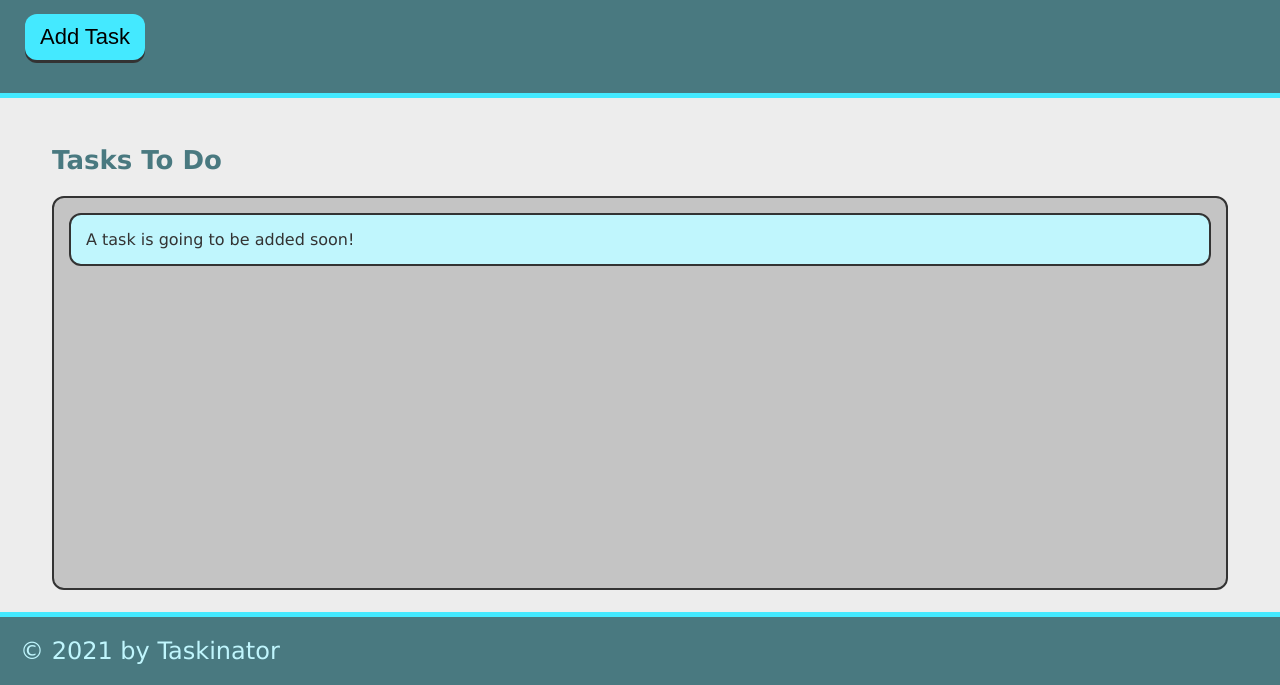
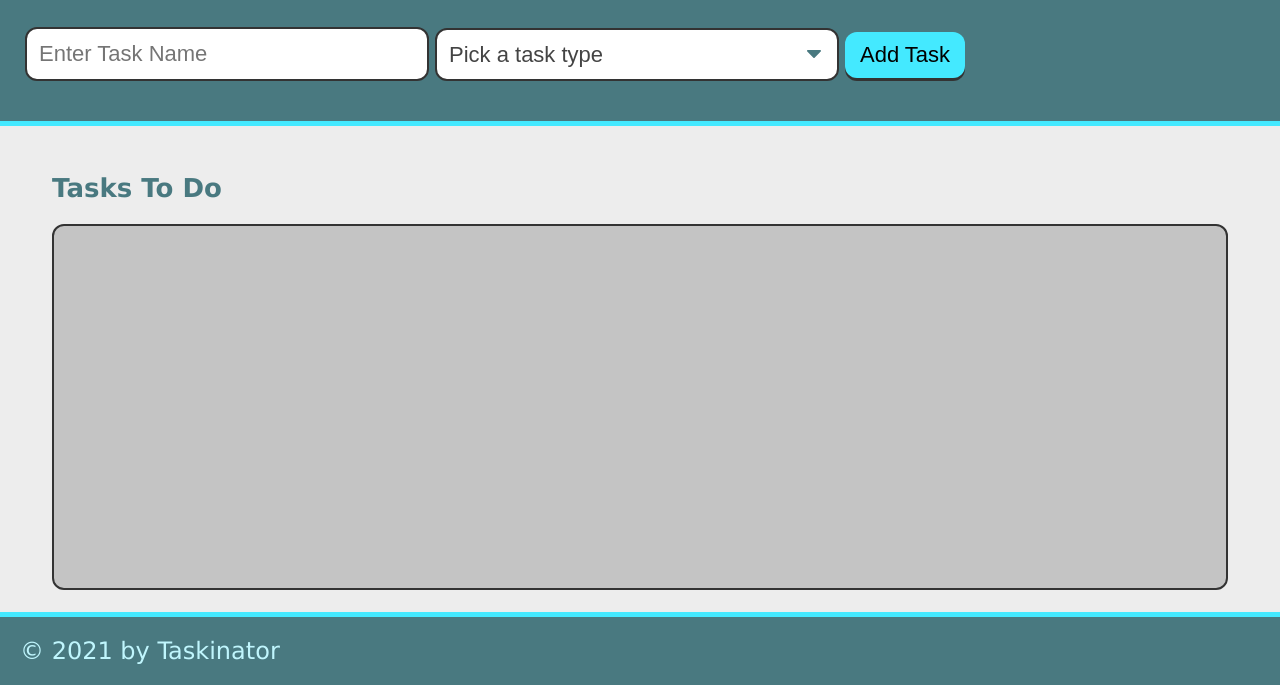
Before and after one commit to chapmanh10/taskinator, a plain HTML site: page index.html in a window 1280 px wide. Shown: the part 115-800 px from the top of the page. Drawn offline with Linux system fonts and the light colour scheme.

Commit message:
task name and type form

```diff
--- a/index.html
+++ b/index.html
@@ -13,14 +13,31 @@
     <header>
         <h1 class="page-title">Taskinator</h1>
         <p>Click the button below to add a new task!</p>
-        <button class="btn" id="save-task">Add Task</button>
+        <form id="task-form">
+            <div class="form-group">
+                <input type="text" name="task-name" placeholder="Enter Task Name">
+            </div>
+            <div class="form-group">
+                <select name="task-type" class="select-dropdown">
+                    <option value="" disabled selected>Pick a task type</option>
+                    <option value="Print">Print</option>
+                    <option value="Web">Web</option>
+                    <option value="Mobile">Mobile</option>
+
+                </select>
+            </div>
+            <div class="form-group">
+                <button class="btn" id="save-task">Add Task</button>
+            </div>
+        </form>
+
+
     </header>
 
     <main class="page-content">
         <section class="task-list-wrapper">
             <h2 class="list-title">Tasks To Do</h2>
             <ul class="task-list" id="tasks-to-do">
-                <li class="task-item">A task is going to be added soon!</li>
             </ul>
         </section>
     </main>
@@ -29,4 +46,5 @@
 </body>
 
 <footer>&copy; 2021 by Taskinator</footer>
+
 </html>
```
